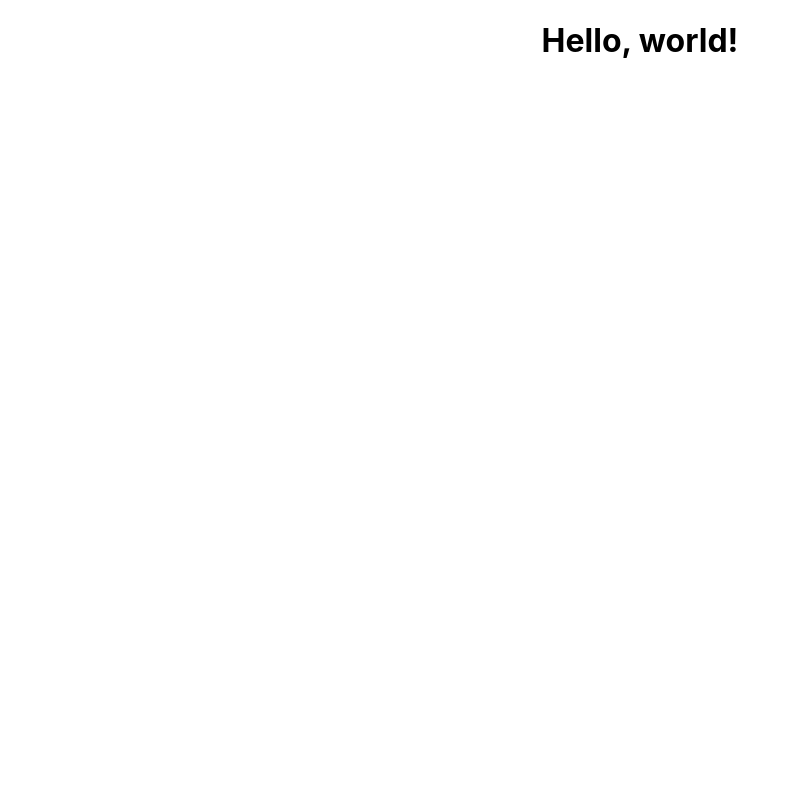
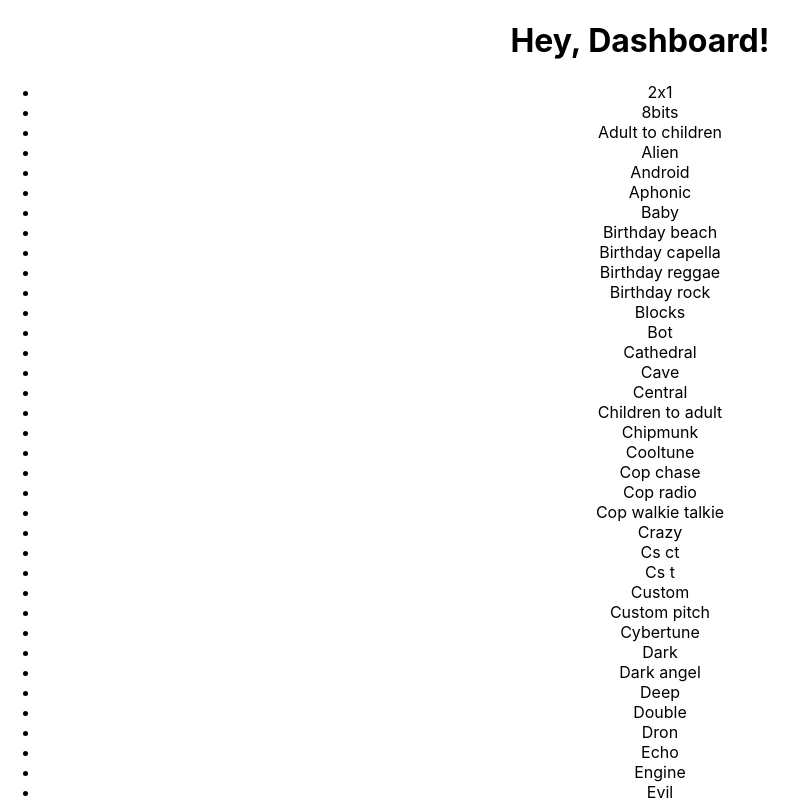
Before and after one commit to danibeam/voicemod-frontend, a React (Create React App) app: page / in a window 1280 px wide. Shown: the top 800 px of the page, without its empty margins (0-807 px from the left). Built offline with nearby package versions, Linux system fonts and the light colour scheme.

Commit message:
Getting JSON values from store
Just displaying a simple list containing all the voices

```diff
--- a/src/containers/Dashboard/index.js
+++ b/src/containers/Dashboard/index.js
@@ -1,9 +1,29 @@
-import React, { useState } from 'react';
+/* eslint-disable react/require-default-props */
+import PropTypes from 'prop-types';
+import React from 'react';
+import { connect } from 'react-redux';
 
-const Dashboard = () => {
-  // eslint-disable-next-line no-unused-vars
-  const [greeting, setGreeting] = useState('Hello, world!');
-  return <h1>{greeting}</h1>;
+export const Dashboard = (props) => {
+  const { voices } = props;
+  return (
+    <div className="dashboard">
+      <h1>Hey, Dashboard!</h1>
+      <ul>
+        {voices.map((voice) => (
+          <li>{voice.name}</li>
+        ))}
+      </ul>
+    </div>
+  );
 };
 
-export default Dashboard;
+Dashboard.propTypes = {
+  voices: PropTypes.arrayOf(PropTypes.object),
+};
+
+const mapStateToProps = (state) => ({
+  voices: state.voices,
+});
+const mapDispatchToProps = {};
+
+export default connect(mapStateToProps, mapDispatchToProps)(Dashboard);
--- a/src/store/actions.js
+++ b/src/store/actions.js
@@ -1,3 +1,10 @@
 /* eslint-disable import/prefer-default-export */
 export const INCREMENT = 'INCREMENT';
 export const DECREMENT = 'DECREMENT';
+
+export const increment = (payload) => {
+  return {
+    type: INCREMENT,
+    payload,
+  };
+};
--- a/src/store/reducer.js
+++ b/src/store/reducer.js
@@ -1,7 +1,10 @@
 import * as actionTypes from './actions';
+
+const voicesRaw = require('../voices.json');
 
 const initialState = {
   count: 0,
+  voices: voicesRaw,
 };
 
 const reducer = (state = initialState, action) => {
```
